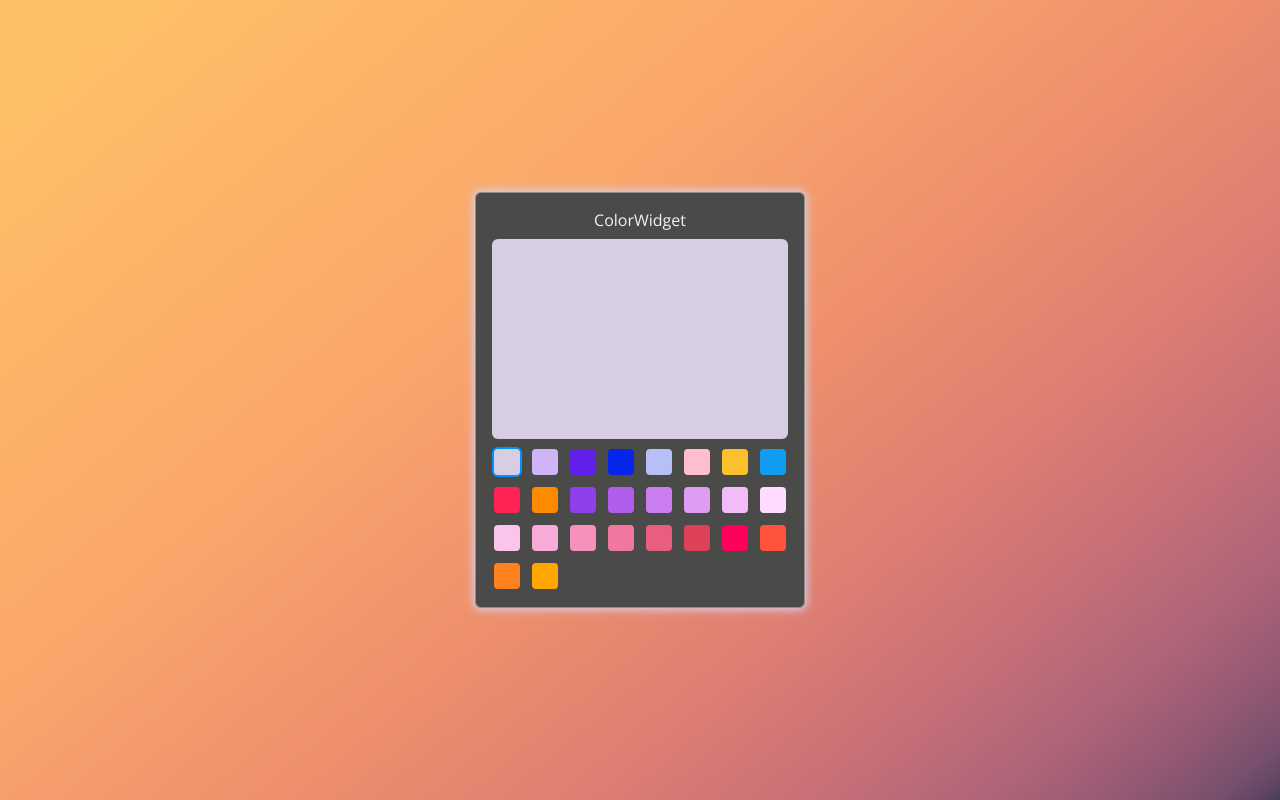
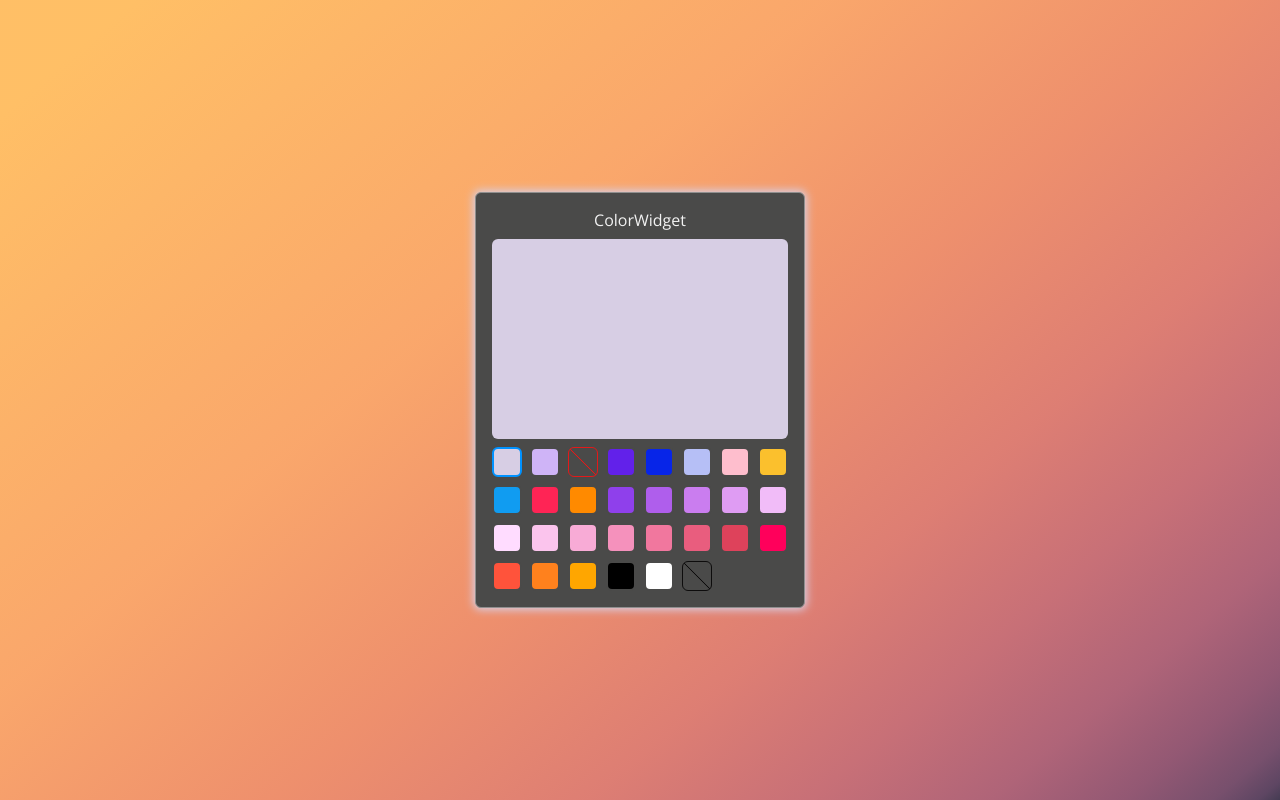
Before and after one commit to Esequiel378/diversio-fe-exercise, a React (Create React App) app: page / in a window 1280 px wide. Built offline with nearby package versions, Linux system fonts and the light colour scheme.

Commit message:
⚡Add colors to theme and add new ColorBox components

```diff
--- a/src/api/colors.ts
+++ b/src/api/colors.ts
@@ -1,6 +1,7 @@
 const COLOR_LIST = [
   '#D7CEE4',
   '#CFB4F7',
+  '#eeea-1',
   '#6221EA',
   '#0725E8',
   '#B6BFF6',
@@ -25,6 +26,8 @@ const COLOR_LIST = [
   '#FF533B',
   '#FF811D',
   '#FFA600',
+  'rgb(0, 0, 0)',
+  'rgb(255, 255, 255)',
 ];
 
 // TODO: conect to a backend and use ReactQuery to cache requests
--- a/src/components/ColorWidget/components/ColorSelector/index.tsx
+++ b/src/components/ColorWidget/components/ColorSelector/index.tsx
@@ -1,8 +1,9 @@
 import { useEffect } from 'react';
 
 import { useColorWidgetProviderContext } from 'src/components/ColorWidget/context';
+import { isValidCSSColor } from 'src/utils/helpers';
 import { SelectedColor } from '../../types';
-import { ColorBox, ColorSelectorContainer } from './styles';
+import { ColorBox, ColorSelectorContainer, EmptyColorBox, InvalidColorBox } from './styles';
 
 export type ColorSelectorProps = {
   colors: SelectedColor[];
@@ -17,9 +18,19 @@ const ColorSelector = ({ colors }: ColorSelectorProps) => {
 
   return (
     <ColorSelectorContainer>
-      {colors.map((color, index) => (
-        <ColorBox key={index} colorToRender={color} selected={color === selectedColor} onClick={() => setSelectedColor(color)} />
-      ))}
+      {colors.map((color, index) =>
+        isValidCSSColor(color ?? '') ? (
+          <ColorBox
+            key={index}
+            colorToRender={color}
+            selected={color === selectedColor}
+            onClick={() => setSelectedColor(color)}
+          />
+        ) : (
+          <InvalidColorBox />
+        )
+      )}
+      <EmptyColorBox onClick={() => setSelectedColor('')} />
     </ColorSelectorContainer>
   );
 };
--- a/src/components/ColorWidget/components/ColorSelector/styles.tsx
+++ b/src/components/ColorWidget/components/ColorSelector/styles.tsx
@@ -32,3 +32,35 @@ export const ColorBox = styled.div<ColorBoxProps>`
     transform: scale(1.1);
   }
 `;
+
+export const InvalidColorBox = styled.div`
+  ${({ theme }) => `
+    border: 1px solid ${theme.colors.red};
+    border-radius: ${theme.border.primary};
+    cursor: not-allowed;
+    background:
+      linear-gradient(
+        to top right,
+        rgba(0, 0, 0, 0) 0%,
+        rgba(0, 0, 0, 0) calc(50% - 0.8px),
+        ${theme.colors.red} 50%,
+        rgba(0, 0, 0, 0) calc(50% + 0.8px),
+        rgba(0, 0, 0, 0) 100%);
+  `};
+`;
+
+export const EmptyColorBox = styled.div`
+  ${({ theme }) => `
+    border: 1px solid ${theme.colors.black};
+    border-radius: ${theme.border.primary};
+    cursor: pointer;
+    background:
+      linear-gradient(
+        to top right,
+        rgba(0, 0, 0, 0) 0%,
+        rgba(0, 0, 0, 0) calc(50% - 0.8px),
+        ${theme.colors.black} 50%,
+        rgba(0, 0, 0, 0) calc(50% + 0.8px),
+        rgba(0, 0, 0, 0) 100%);
+  `};
+`;
--- a/src/styles/theme.ts
+++ b/src/styles/theme.ts
@@ -6,6 +6,7 @@ export type ThemeProps = {
     black: string;
     white: string;
     text: string;
+    red: string;
     grey: string;
     darkGrey: string;
   };
@@ -26,6 +27,7 @@ const theme: ThemeProps = {
     black: '#0d0c0c',
     white: '#ebe6e6',
     text: '#f2f2f2',
+    red: '#e31919',
     grey: '#8f8f8f',
     darkGrey: '#4a4a49',
   },
--- /dev/null
+++ b/src/utils/helpers.ts
@@ -0,0 +1,14 @@
+// isValidCSSColor is a function that check if a
+// given string is a valid css color rule
+//
+// Example:
+//
+//   #eee -> true
+//   #eee1 -> false
+//   rgba(0,0,0,0.5) -> true
+//   initial -> true
+export const isValidCSSColor = (color: string) => {
+  const s = new Option().style;
+  s.color = color;
+  return s.color !== '';
+};
```
Also changed, not shown: src/components/ColorWidget/components/ColorWindow/styles.tsx (+1 -1 lines), src/components/ColorWidget/context.tsx (+5 -2 lines), .prettierrc.json, 1 other file (tests, documents, lock files or other folders).
